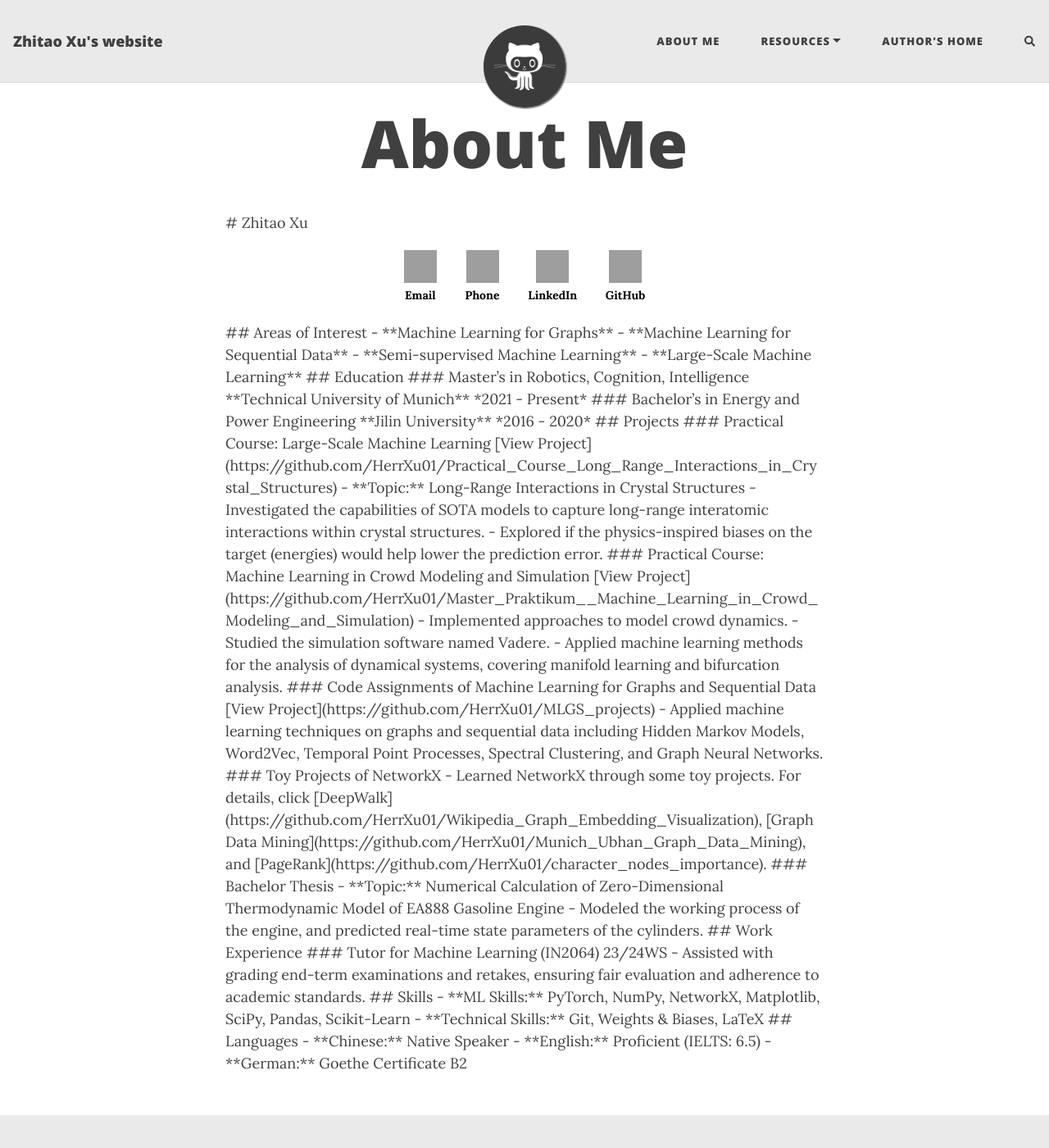
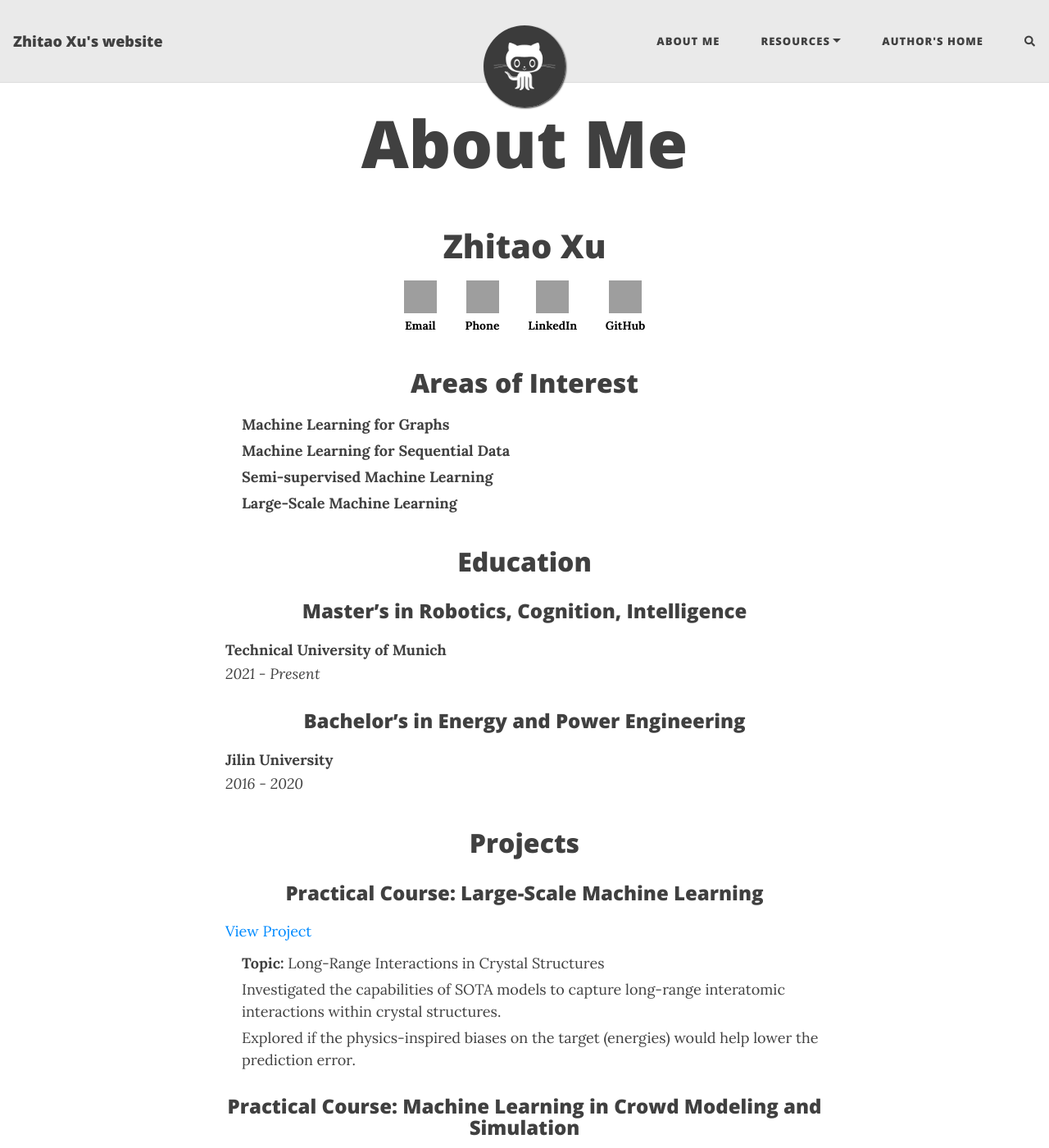
Before and after one commit to HerrXu01/herrxu01.github.io, a Jekyll site: the page built from aboutme.md, in a window 1280 px wide and 1400 px high. Shown: the whole window at 82% size. Built offline with Jekyll 4.4.1, drawn with Linux system fonts in a browser that asks for light colours; comment, search, counter and statistics services are not loaded; some of the changed text lies outside the part shown; grey boxes are pictures that could not be loaded.

Commit message:
correct markdown error

```diff
--- a/aboutme.md
+++ b/aboutme.md
@@ -2,8 +2,6 @@
 layout: page
 title: About Me
 ---
-
-<div class="resume-page">
 
 # Zhitao Xu
 
@@ -83,5 +81,3 @@ title: About Me
 - **Chinese:** Native Speaker
 - **English:** Proficient (IELTS: 6.5)
 - **German:** Goethe Certificate B2
-
-</div>
```
